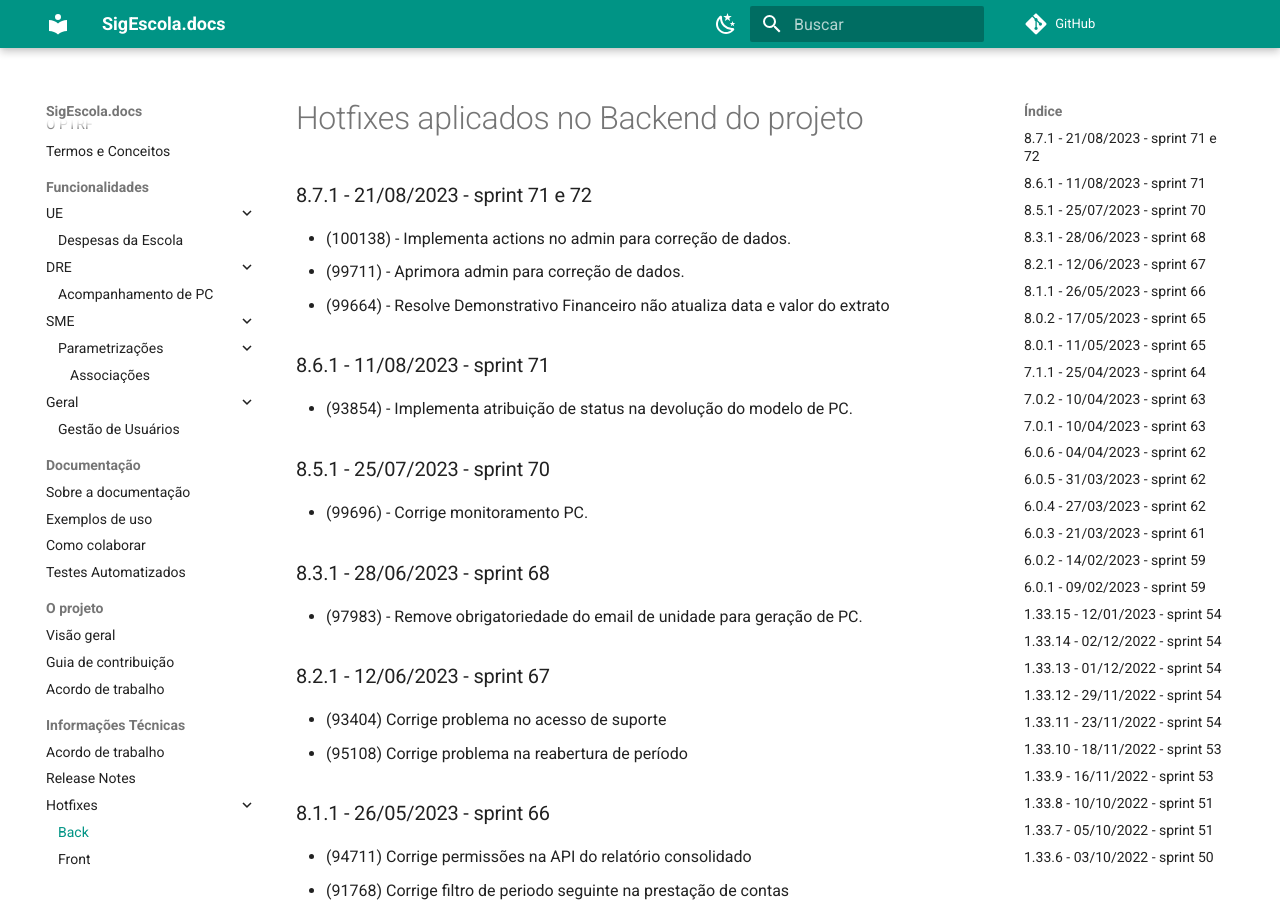
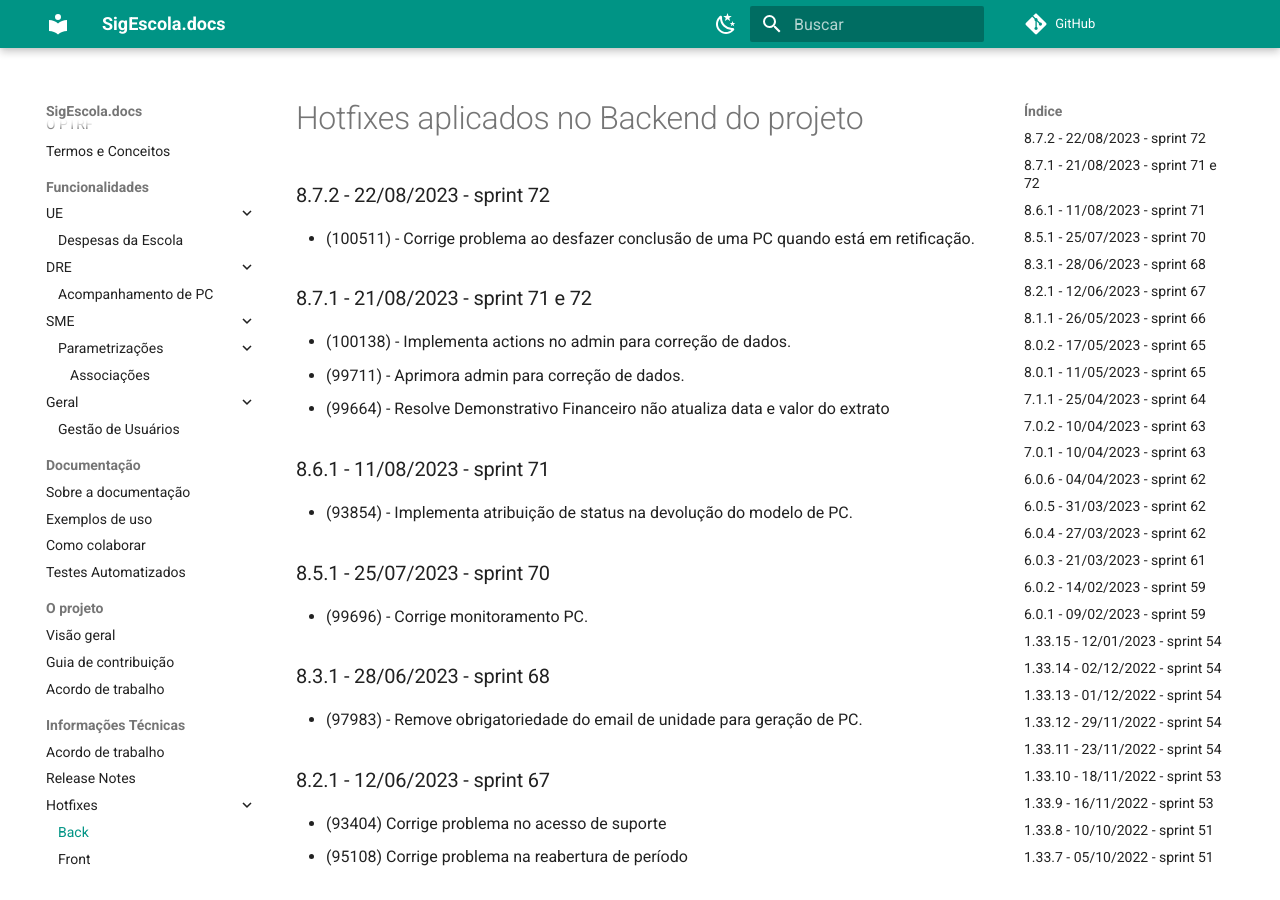
Before and after one commit to prefeiturasp/SME-PTRF-Docs, an MkDocs documentation site: the page built from docs/projeto/hotfixes_back.md, in a window 1280 px wide and 900 px high. Built offline with MkDocs 1.6.1 and Material for MkDocs 9.7.7, drawn with Linux system fonts in a browser that asks for light colours; comment, search, counter and statistics services are not loaded.

Commit message:
Update hotfixes_back.md

```diff
--- a/docs/projeto/hotfixes_back.md
+++ b/docs/projeto/hotfixes_back.md
@@ -1,4 +1,7 @@
 # Hotfixes aplicados no Backend do projeto
+
+### 8.7.2 - 22/08/2023 - sprint 72
+* (100511) - Corrige problema ao desfazer conclusão de uma PC quando está em retificação.
 
 ### 8.7.1 - 21/08/2023 - sprint 71 e 72
 * (100138) - Implementa actions no admin para correção de dados.
```
